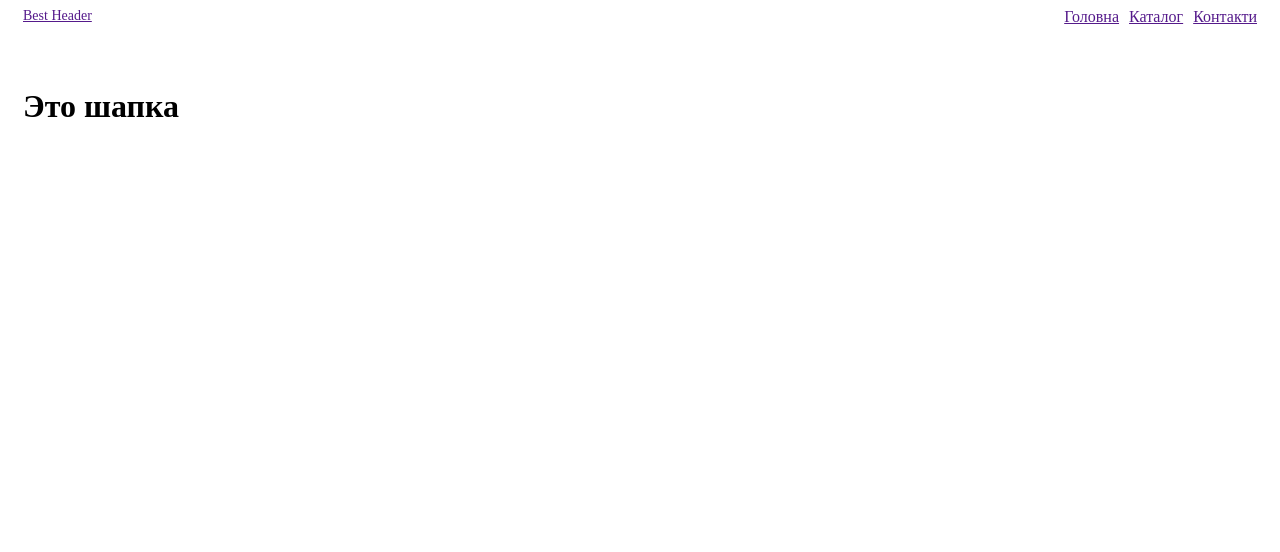
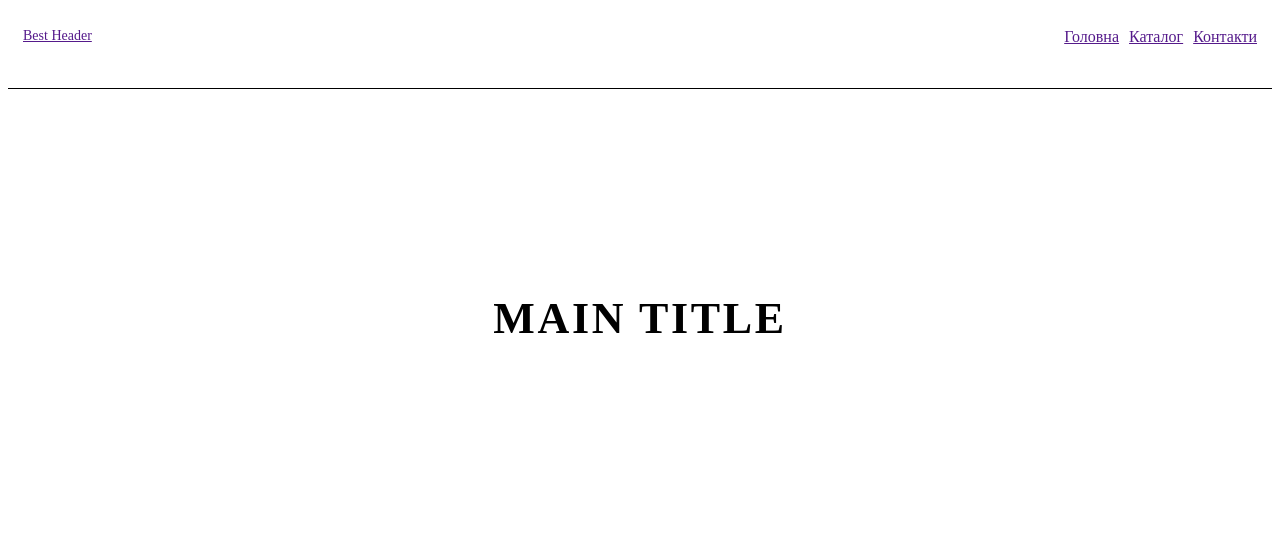
Before and after one commit to DenisVoron/project-html-css-new, a plain HTML site: page index.html in a window 1280 px wide. Drawn offline with Linux system fonts and the light colour scheme.

Commit message:
add hero

```diff
--- a/css/main.css
+++ b/css/main.css
@@ -49,10 +49,12 @@ img {
 .header {
     width: 100%;
     height: 80px;
+    border-bottom: 1px solid black;
 }
 
 .header-nav {
     display: flex;
+    padding-top: 20px;
 }
 
 .header-logo {
@@ -67,6 +69,23 @@ img {
     margin-right: 10px;
 }
 
+.hero {
+    max-width: 1600px;
+    max-height: 600px;
+    padding-top: 200px;
+    padding-bottom: 200px;
+}
+
 .title {
+    width: 696px;
+    margin-left: auto;
+    margin-right: auto;
 
+    font-weight: 900;
+    font-size: 44px;
+    line-height: 1.36;
+
+    text-align: center;
+    letter-spacing: 0.06em;
+    text-transform: uppercase;
 }
--- a/index.html
+++ b/index.html
@@ -28,8 +28,10 @@
         </nav>
       </div>
     </header>
-    <div class="container">
-      <h1 class="title">Это шапка</h1>
-    </div>
+    <section class="hero">
+      <div class="container">
+        <h1 class="title">Main Title</h1>
+      </div>
+    </section>
   </body>
 </html>
```
